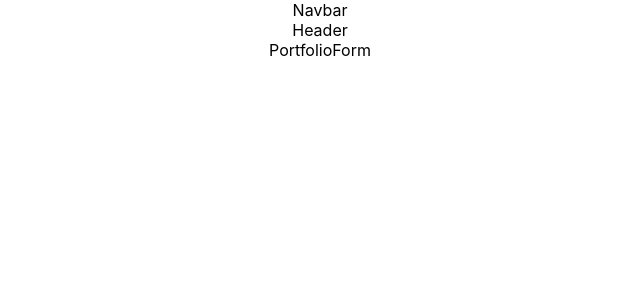
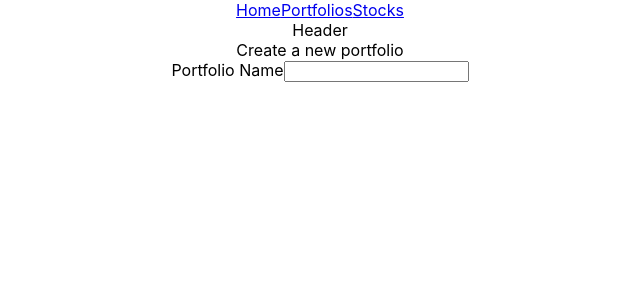
Before and after one commit to zawood11/phase-3-sinatra-react-project-frontend, a React (Create React App) app: page /portfolios/new in a window 1280 px wide. Shown: the top 300 px of the page, without its empty margins (320-960 px from the left). Built offline with nearby package versions, Linux system fonts and the light colour scheme.

Commit message:
render portfolios, portfolio list, portfolio card in progress

```diff
--- a/src/App.js
+++ b/src/App.js
@@ -4,12 +4,13 @@ import {BrowserRouter as Router, Route, Switch} from "react-router-dom"
 import Home from './components/Home';
 import Header from './components/Header';
 import Navbar from './components/Navbar';
+import StockCard from './components/StockCard';
+import StockContainer from './containers/StockContainer';
+import StockForm from './components/StockForm';
 import PortfolioCard from './components/PortfolioCard';
-import StockCard from './components/StockCard';
-import StockList from './components/StockList';
 import PortfolioContainer from './containers/PortfolioContainer';
 import PortfolioForm from './components/PortfolioForm';
-import StockForm from './components/StockForm';
+
 
 function App() {
   return (
@@ -18,24 +19,12 @@ function App() {
         <Navbar />
         <Header />
         <Switch>
-          <Route path="/portfolios/new">
-            <PortfolioForm />
-          </Route>
-          <Route path="/portfolios/:id">
-            <PortfolioCard />
-          </Route>
-          <Route path="/portfolios">
-            <PortfolioContainer />
-          </Route>
-          <Route path="/stocks/new">
-            <StockForm />
-          </Route>
-          <Route path="/stocks/:id">
-            <StockCard />
-          </Route>
-          <Route path="/stocks">
-            <StockList />
-          </Route>
+          <Route path="/portfolios/new"><PortfolioForm /></Route>
+          <Route path="/portfolios/:id"><PortfolioCard /></Route>
+          <Route path="/portfolios"><PortfolioContainer /></Route>
+          <Route path="/stocks/new"><StockForm /></Route>
+          <Route path="/stocks/:id"><StockCard /></Route>
+          <Route path="/stocks"><StockContainer /></Route>
           <Route path="/">
             <Home />
           </Route>
--- a/src/components/Home.js
+++ b/src/components/Home.js
@@ -2,7 +2,14 @@ import React from 'react'
 
 const Home = () => {
   return (
-    <div>Home</div>
+    <div>
+        <div>
+            <img src={window.location.origin + "/logo512.png"} alt='default background image'></img>
+            <div>
+                <p>Our Mission is to make you rich!</p>
+            </div>
+        </div>
+    </div>
   )
 }
 
--- a/src/components/Navbar.js
+++ b/src/components/Navbar.js
@@ -1,8 +1,13 @@
 import React from 'react'
+import { NavLink } from 'react-router-dom'
 
 const Navbar = () => {
   return (
-    <div>Navbar</div>
+    <div>
+        <NavLink to="/">Home</NavLink>
+        <NavLink to="/portfolios">Portfolios</NavLink>
+        <NavLink to="/stocks">Stocks</NavLink>
+    </div>
   )
 }
 
--- a/src/components/PortfolioCard.js
+++ b/src/components/PortfolioCard.js
@@ -1,8 +1,10 @@
 import React from 'react'
 
-const PortfolioCard = () => {
+const PortfolioCard = ({ portfolio }) => {
   return (
-    <div>PortfolioCard</div>
+    <div>
+        <h3>{portfolio.name}</h3>
+    </div>
   )
 }
 
--- a/src/components/PortfolioForm.js
+++ b/src/components/PortfolioForm.js
@@ -1,8 +1,51 @@
-import React from 'react'
+import React, { useState, useEffect } from 'react'
+import { useHistory } from 'react-router-dom';
 
-const PortfolioForm = () => {
-  return (
-    <div>PortfolioForm</div>
+const PortfolioForm = ({ onPortfolioFormSubmit }) => {
+
+    const [portfolio, setPortfolio] = useState({
+        name: ""
+    });
+
+    const history = useHistory();
+
+    const handleChange = (e) => {
+        setPortfolio({
+            ...portfolio,
+            [e.target.name]: e.target.value
+        })
+
+     }
+    const handleSubmit = (e) => {
+        e.preventDefault();
+
+        const newPortfolio = {
+            name: portfolio.name
+        }
+
+        fetch("http://localhost:9292/portfolios", {
+            method: "POST",
+            headers: {
+                "Content-Type": "application/json",
+            },
+            body: JSON.stringify(newPortfolio)
+        })
+        .then(() => history.push("/portfolios"))
+
+        onPortfolioFormSubmit(newPortfolio);
+        setPortfolio({
+            name:""
+        });
+     }
+    return (
+        <>
+            <div>Create a new portfolio</div>
+            <form onSubmit={handleSubmit}>
+                <label htmlFor='name'>Portfolio Name</label>
+                <input onChange={handleChange} type="text" name="name" value={portfolio.name} required></input>
+            </form>
+        </>
+
   )
 }
 
--- a/src/components/PortfolioList.js
+++ b/src/components/PortfolioList.js
@@ -1,8 +1,12 @@
 import React from 'react'
+import PortfolioCard from './PortfolioCard'
 
-const PortfolioList = () => {
-  return (
-    <div>PortfolioList</div>
+const PortfolioList = ({ portfolios }) => {
+
+    const renderPortfolios = portfolios.map(portfolio => <PortfolioCard key={portfolio.id} portfolio={portfolio} />)
+
+    return (
+    <div>{renderPortfolios}</div>
   )
 }
 
--- a/src/components/StockList.js
+++ b/src/components/StockList.js
@@ -0,0 +1,9 @@
+import React from 'react'
+
+const StockList = ({ stocks }) => {
+  return (
+    <div>StockList</div>
+  )
+}
+
+export default StockList
--- a/src/containers/PortfolioContainer.js
+++ b/src/containers/PortfolioContainer.js
@@ -1,8 +1,27 @@
 import React from 'react'
+import { useState, useEffect } from 'react'
+import PortfolioList from '../components/PortfolioList'
+import PortfolioForm from '../components/PortfolioForm'
 
 const PortfolioContainer = () => {
-  return (
-    <div>PortfolioContainer</div>
+    const [portfolios, setPortfolios] = useState([]);
+
+    useEffect(() => {
+        fetch('http://localhost:9292/portfolios')
+        .then(res => res.json())
+        .then(data => setPortfolios(data))
+    }, [])
+
+    const handleNewPortfolio = (newPortfolio) => {
+        const newPortfolioList = [...portfolios, newPortfolio];
+        setPortfolios(newPortfolioList);
+     }
+    return (
+        <>
+            <div>PortfolioContainer</div>
+            <div><PortfolioForm onPortfolioFormSubmit={handleNewPortfolio} /></div>
+            <PortfolioList portfolios={portfolios} />
+        </>
   )
 }
 
--- /dev/null
+++ b/src/containers/StockContainer.js
@@ -0,0 +1,23 @@
+import React from 'react'
+import { useState, useEffect } from 'react'
+import StockList from '../components/StockList'
+
+const StockContainer = () => {
+    const [stocks, setStocks] = useState([]);
+
+    useEffect(() => {
+        fetch('http://localhost:9292/stocks')
+        .then(res => res.json())
+        .then(data => setStocks(data))
+    }, [])
+
+
+    return (
+        <>
+            <div>StockContainer</div>
+            <StockList stocks={stocks} />
+        </>
+  )
+}
+
+export default StockContainer
```
